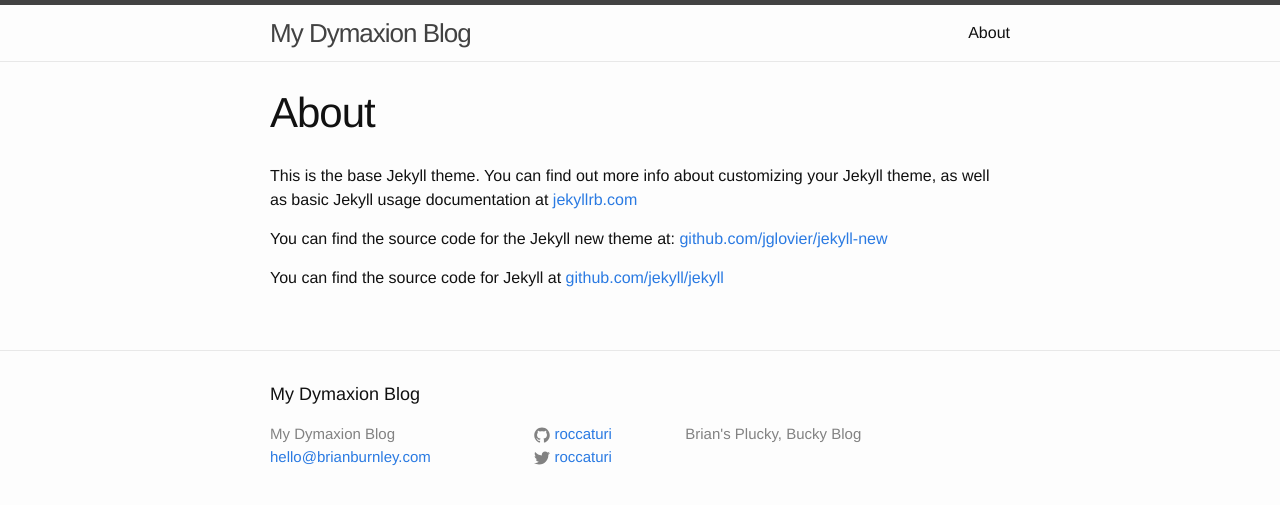
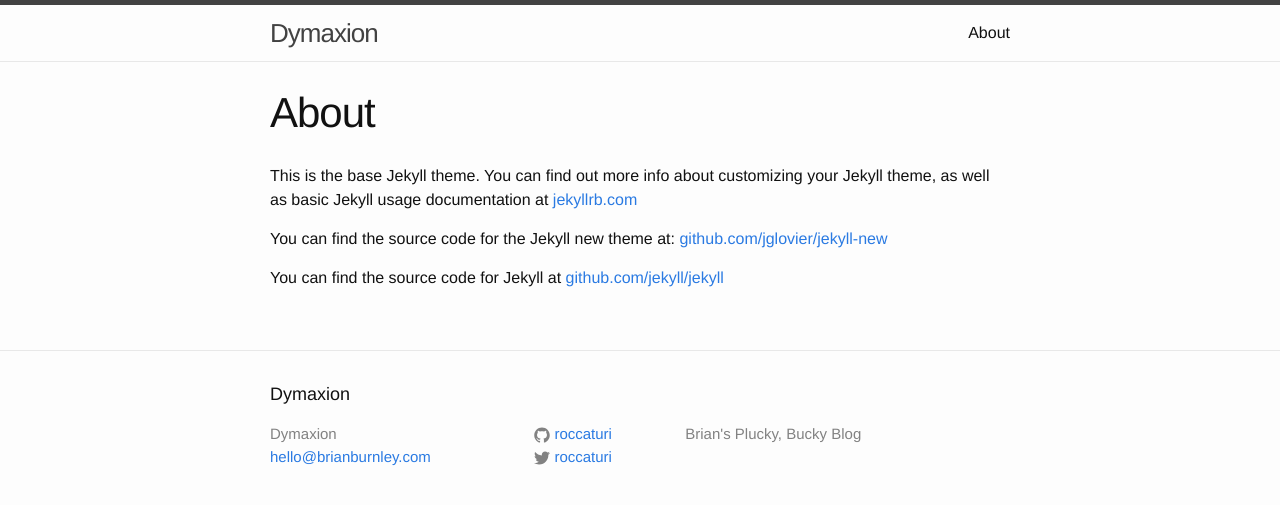
Before and after one commit to roccaturi/roccaturi.github.io, a Jekyll site: the page built from about.md, in a window 1280 px wide. Shown: the top 505 px of the page. Built offline with Jekyll 4.4.1, drawn with Linux system fonts in a browser that asks for light colours.

Commit message:
Changed title in _config.yml

```diff
--- a/_config.yml
+++ b/_config.yml
@@ -1,5 +1,5 @@
 # Site settings
-title: My Dymaxion Blog
+title: Dymaxion
 email: hello@brianburnley.com
 description: Brian's Plucky, Bucky Blog
 baseurl: ""
```
